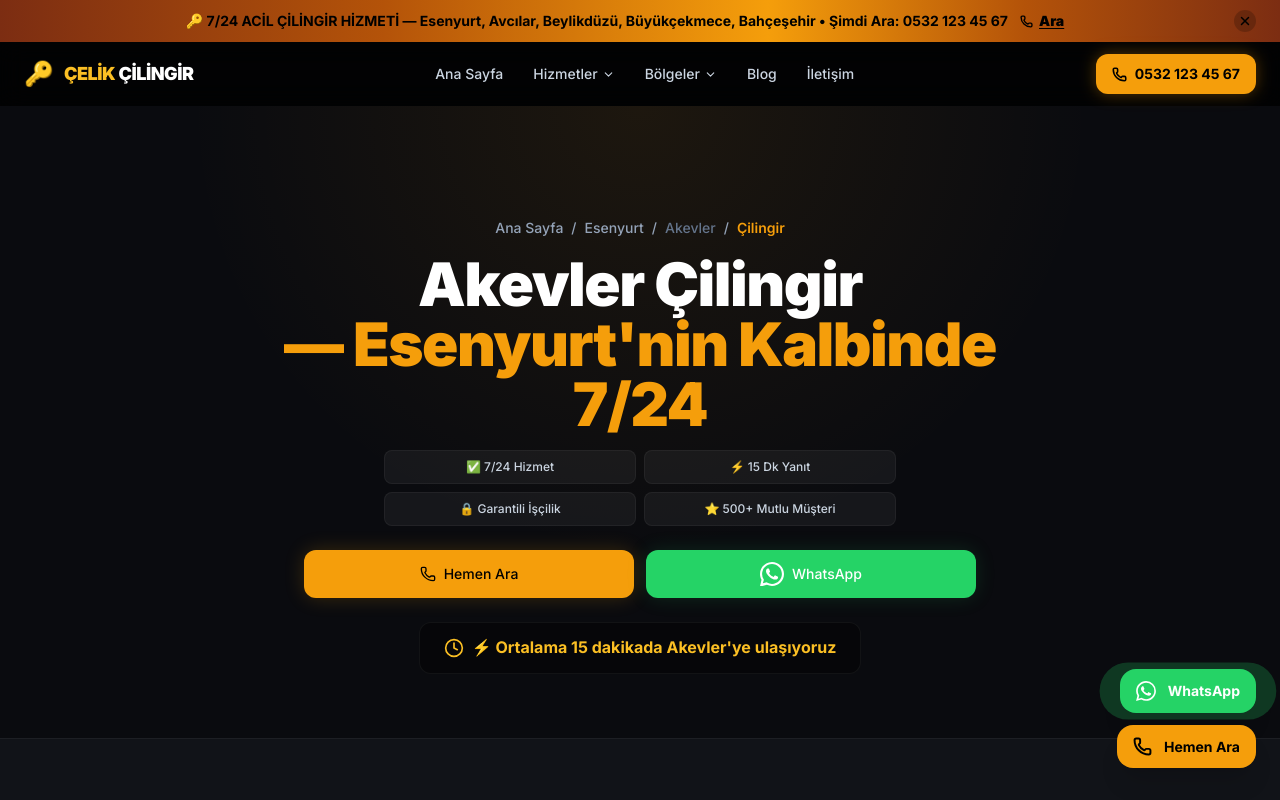
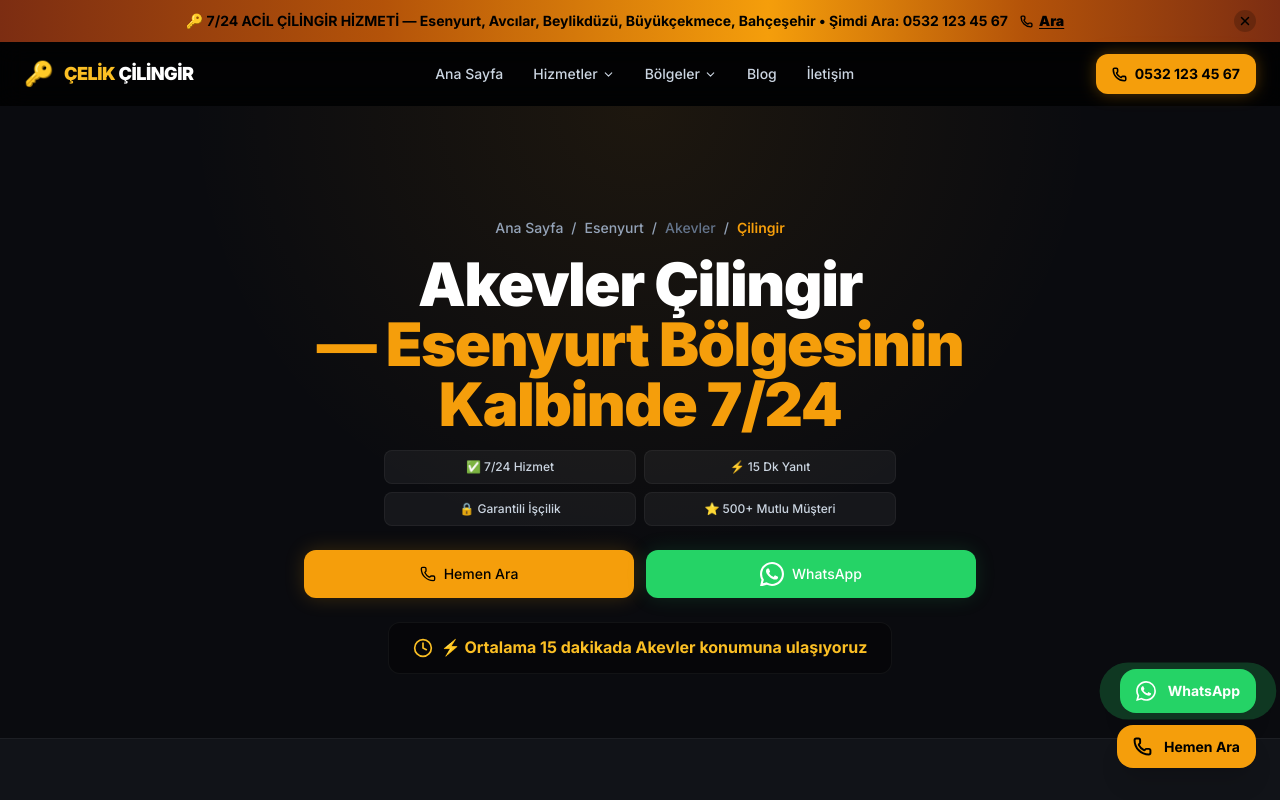
Before and after one commit to waringocth/celik, a Next.js app: page /esenyurt/akevler/cilingir in a window 1280 px wide. Shown: the top 800 px of the page. Built offline with nearby package versions, Linux system fonts and the light colour scheme.

Commit message:
Güncelleme

```diff
--- a/app/(bolgeler)/[bolge]/[mahalle]/cilingir/page.tsx
+++ b/app/(bolgeler)/[bolge]/[mahalle]/cilingir/page.tsx
@@ -128,7 +128,7 @@ export default function MahalleCilingirPage({ params }: { params: { bolge: strin
 
           <h1 className="text-3xl md:text-6xl font-black text-white mb-4 leading-tight tracking-tight">
             {mahalle} Çilingir <br />
-            <span className="text-primary">— {region.name}&apos;nin Kalbinde 7/24</span>
+            <span className="text-primary">— {region.name} Bölgesinin Kalbinde 7/24</span>
           </h1>
 
           <div className="grid grid-cols-2 gap-2 mt-3 mb-6 w-full max-w-lg mx-auto">
@@ -152,7 +152,7 @@ export default function MahalleCilingirPage({ params }: { params: { bolge: strin
 
           <div className="flex items-center justify-center gap-2 text-amber-400 font-bold bg-black/40 py-3 px-6 rounded-xl border border-white/5 w-fit mx-auto">
             <Clock size={20} />
-            ⚡ Ortalama 15 dakikada {mahalle}&apos;ye ulaşıyoruz
+            ⚡ Ortalama 15 dakikada {mahalle} konumuna ulaşıyoruz
           </div>
         </div>
       </section>
--- a/app/(bolgeler)/[bolge]/[mahalle]/oto-anahtarci/page.tsx
+++ b/app/(bolgeler)/[bolge]/[mahalle]/oto-anahtarci/page.tsx
@@ -156,7 +156,7 @@ export default function MahalleOtoAnahtarciPage({ params }: { params: { bolge: s
 
           <div className="flex items-center justify-center gap-2 text-amber-400 font-bold bg-black/40 py-3 px-6 rounded-xl border border-white/5 w-fit mx-auto">
             <Clock size={20} />
-            ⚡ Ortalama 15 dakikada {mahalle}&apos;ye ulaşıyoruz
+            ⚡ Ortalama 15 dakikada {mahalle} konumuna ulaşıyoruz
           </div>
         </div>
       </section>
--- a/app/(bolgeler)/[bolge]/cilingir/page.tsx
+++ b/app/(bolgeler)/[bolge]/cilingir/page.tsx
@@ -142,7 +142,7 @@ export default function BolgeCilingirPage({ params }: { params: { bolge: string
 
           <div className="flex items-center justify-center gap-2 text-amber-400 font-bold bg-black/40 py-3 px-6 rounded-xl border border-white/5 w-fit mx-auto">
             <Clock size={20} />
-            ⚡ Ortalama 15 dakikada {region.name}&apos;ye ulaşıyoruz
+            ⚡ Ortalama 15 dakikada {region.name} bölgesine ulaşıyoruz
           </div>
         </div>
       </section>
@@ -192,7 +192,7 @@ export default function BolgeCilingirPage({ params }: { params: { bolge: string
           <div className="w-16 h-16 rounded-2xl bg-primary/20 flex items-center justify-center mx-auto mb-6 text-primary">
             <Shield size={32} />
           </div>
-          <h2 className="text-3xl font-black text-white mb-6">Yıllardır {region.name}&apos;de Hizmet Veriyoruz</h2>
+          <h2 className="text-3xl font-black text-white mb-6">Yıllardır {region.name} Bölgesinde Hizmet Veriyoruz</h2>
           <p className="text-slate-400 text-lg leading-relaxed mb-8">
             {region.name} genelinde, özellikle {region.neighborhoods.slice(0, 3).join(", ")} gibi yoğun mahallelerde 7/24 acil kapı açma ve kilit değişimi hizmeti sunuyoruz. Uzman ekibimiz, en kısa sürede adresinize ulaşarak mağduriyetinizi giderir.
           </p>
--- a/app/(bolgeler)/[bolge]/oto-anahtarci/page.tsx
+++ b/app/(bolgeler)/[bolge]/oto-anahtarci/page.tsx
@@ -142,7 +142,7 @@ export default function BolgeOtoAnahtarciPage({ params }: { params: { bolge: str
 
           <div className="flex items-center justify-center gap-2 text-amber-400 font-bold bg-black/40 py-3 px-6 rounded-xl border border-white/5 w-fit mx-auto">
             <Clock size={20} />
-            ⚡ Ortalama 15 dakikada {region.name}&apos;ye ulaşıyoruz
+            ⚡ Ortalama 15 dakikada {region.name} bölgesine ulaşıyoruz
           </div>
         </div>
       </section>
@@ -192,7 +192,7 @@ export default function BolgeOtoAnahtarciPage({ params }: { params: { bolge: str
           <div className="w-16 h-16 rounded-2xl bg-primary/20 flex items-center justify-center mx-auto mb-6 text-primary">
             <Shield size={32} />
           </div>
-          <h2 className="text-3xl font-black text-white mb-6">Yıllardır {region.name}&apos;de Hizmet Veriyoruz</h2>
+          <h2 className="text-3xl font-black text-white mb-6">Yıllardır {region.name} Bölgesinde Hizmet Veriyoruz</h2>
           <p className="text-slate-400 text-lg leading-relaxed mb-8">
             {region.name} genelinde, özellikle {region.neighborhoods.slice(0, 3).join(", ")} gibi yoğun mahallelerde 7/24 oto çilingir ve anahtar kopyalama hizmeti sunuyoruz. Uzman ekibimiz, aracınıza hasar vermeden işlemleri tamamlar.
           </p>
```
